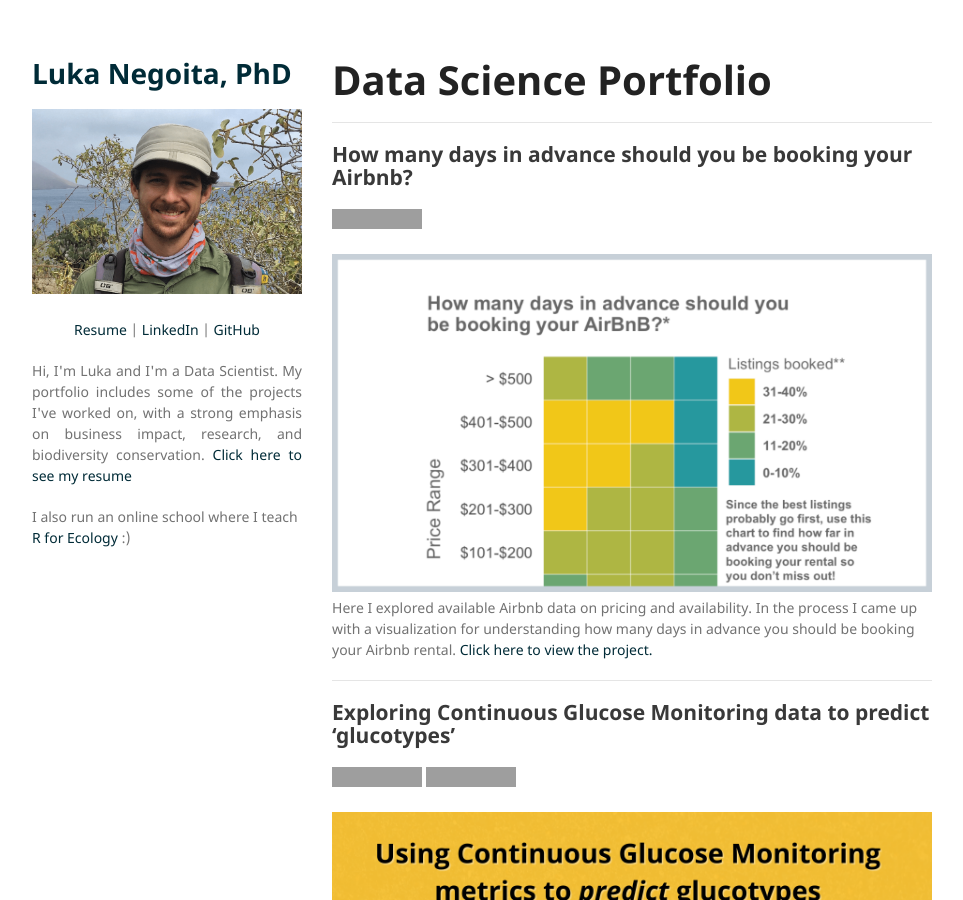
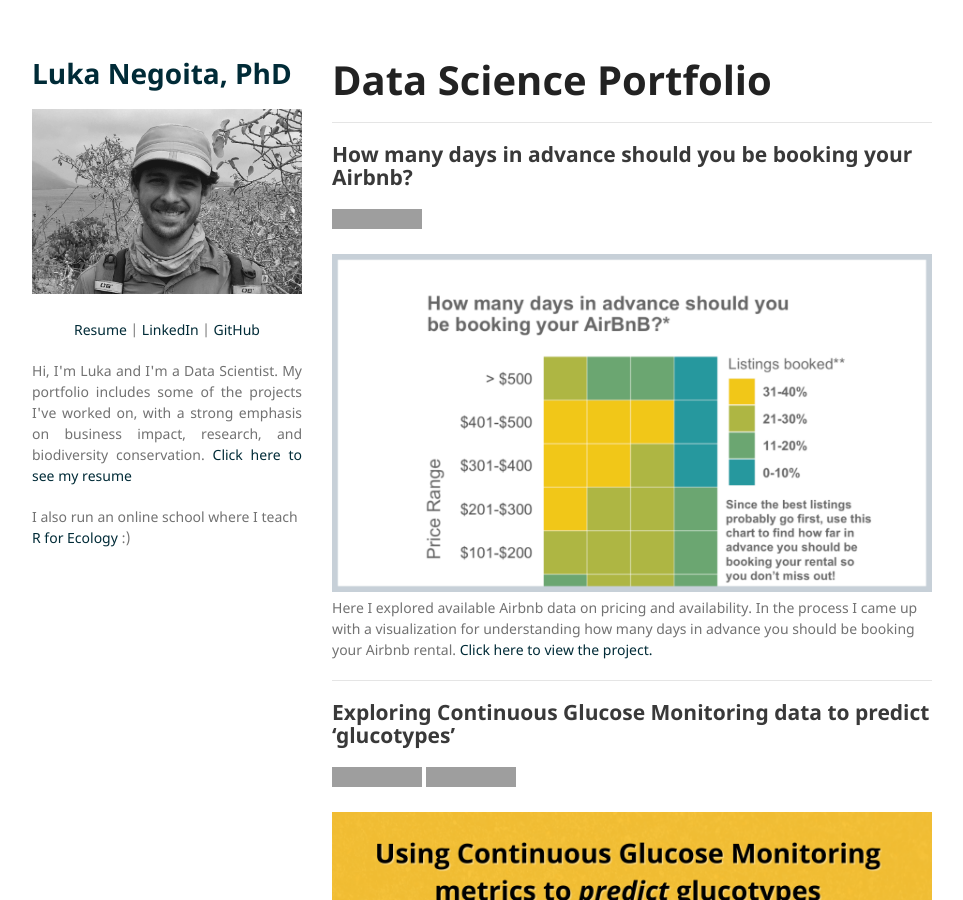
Before and after one commit to LukaNeg/LukaNeg.github.io, a Jekyll site: the page built from index.md, in a window 1280 px wide and 900 px high. Shown: the whole window, without its empty margins (158-1121 px from the left). Built offline with Jekyll 4.4.1, drawn with Linux system fonts in a browser that asks for light colours; our own code applies the rules of GitHub Pages for plain Markdown files; grey boxes are pictures that could not be loaded.

Commit message:
img change

```diff
--- a/_config.yml
+++ b/_config.yml
@@ -1,6 +1,6 @@
 title: <p align="left"> Luka Negoita, PhD </p>
 
-logo: "/images/profile.png"
+logo: "/images/portrait2_bw.png?raw=true"
 
 description:
   <p align="center">
```
Also changed, not shown: images/portrait2_bw.png (added).
